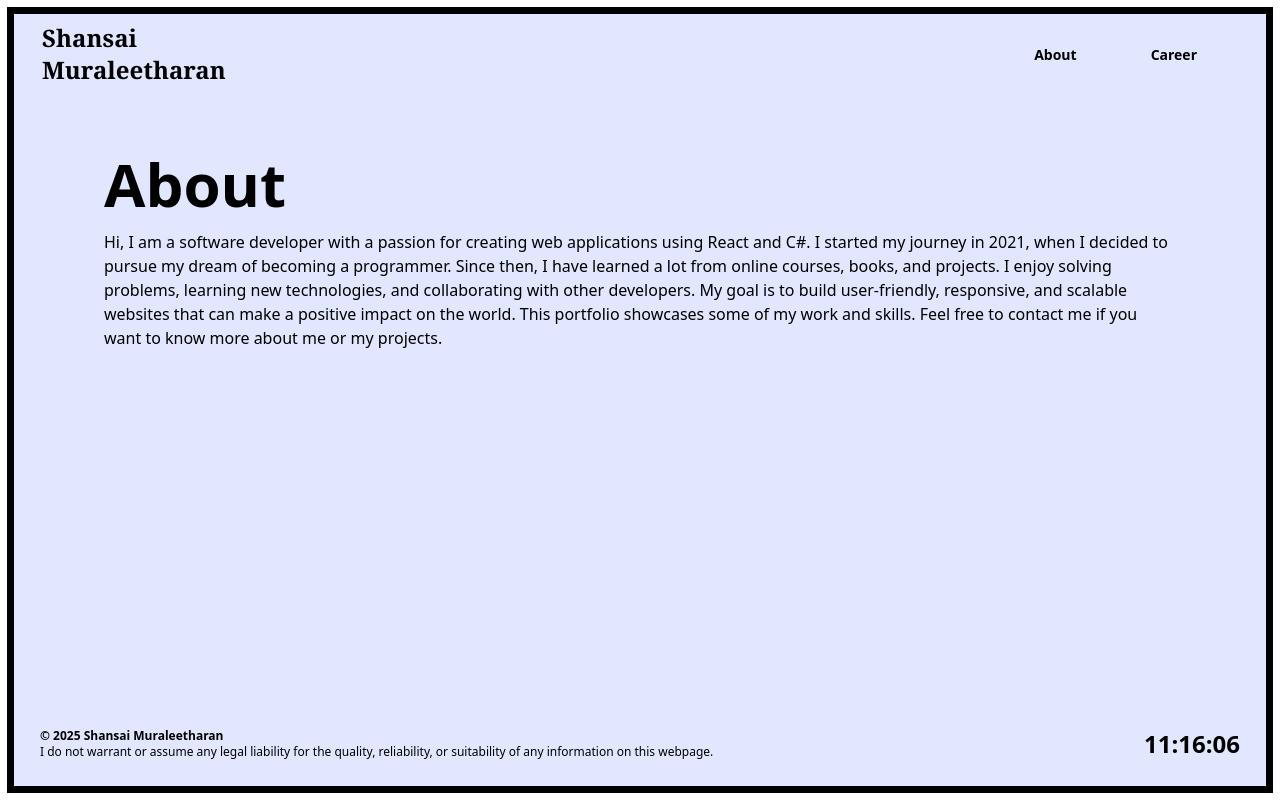
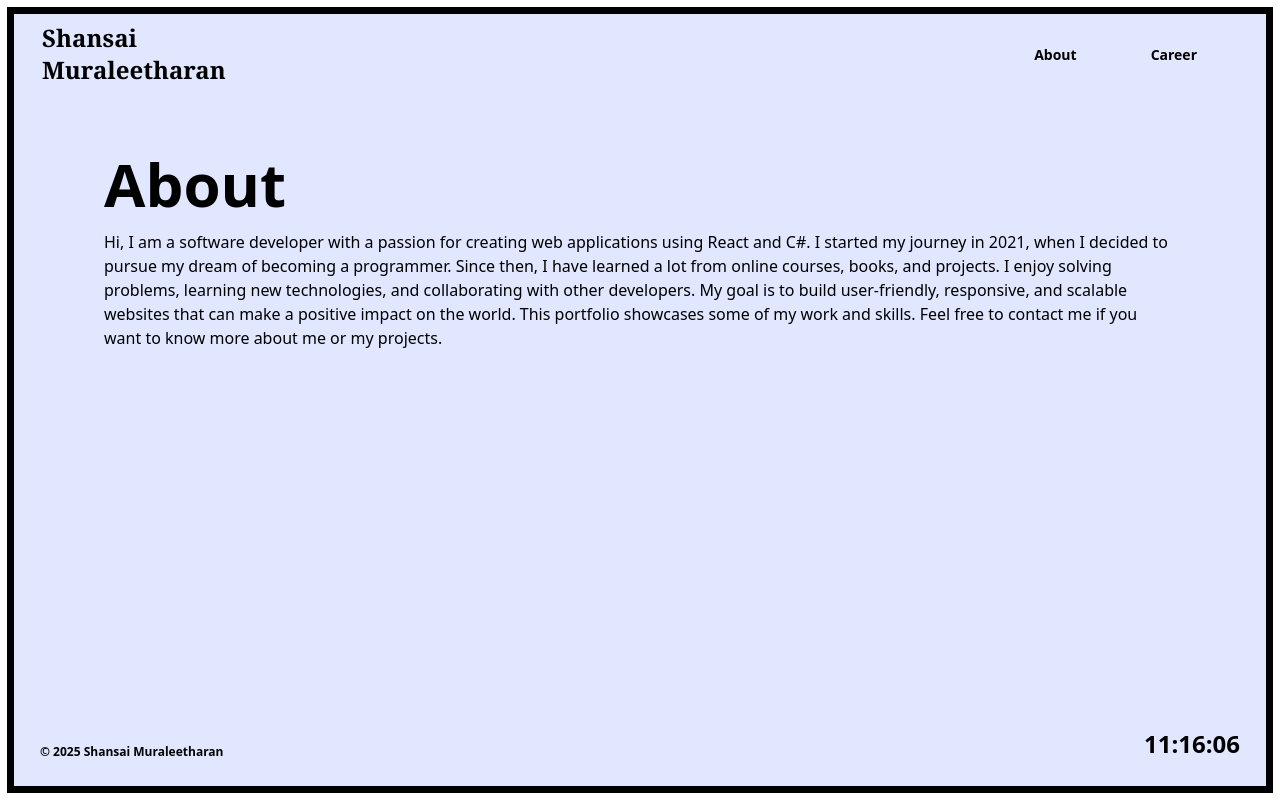
Before and after one commit to TheGreatShan/muraleetharanpages, a Next.js app: page /about in a window 1280 px wide. Built offline with nearby package versions, Linux system fonts and the light colour scheme.

Commit message:
liability warning has been removed

```diff
--- a/src/app/components/design.tsx
+++ b/src/app/components/design.tsx
@@ -27,7 +27,6 @@ export default function Design({children}: Readonly<{ children: React.ReactNode;
                     </div>
                         <div className="hidden md:block fixed bottom-0 left-0 ml-10 mb-10 font-sans text-xs select-none">
                             <h1 className="font-bold">&copy; 2025 Shansai Muraleetharan</h1>
-                            <p>I do not warrant or assume any legal liability for the quality, reliability, or suitability of any information on this webpage. </p>
                         </div>
                         <div className={"fixed bottom-0 right-0 text-2xl font-bold font-sans mr-10 mb-10 select-none"}>
                         {
```
